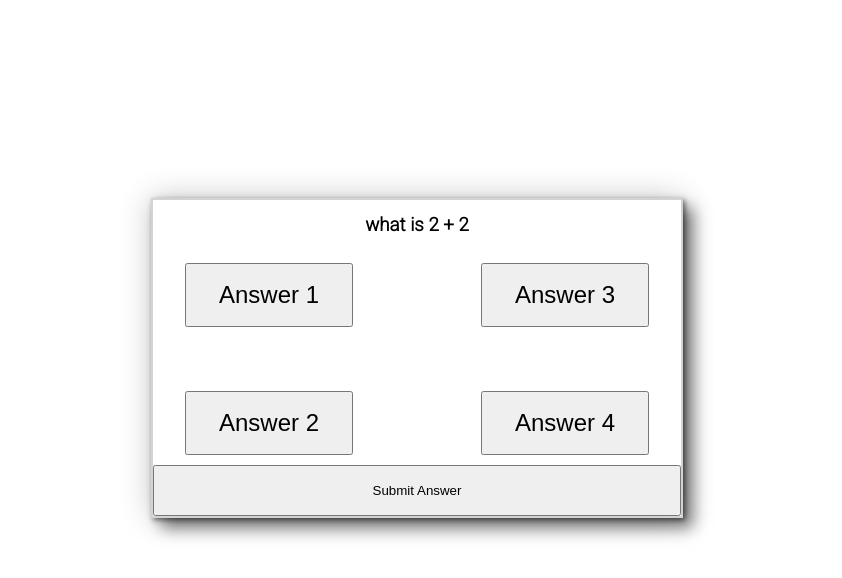
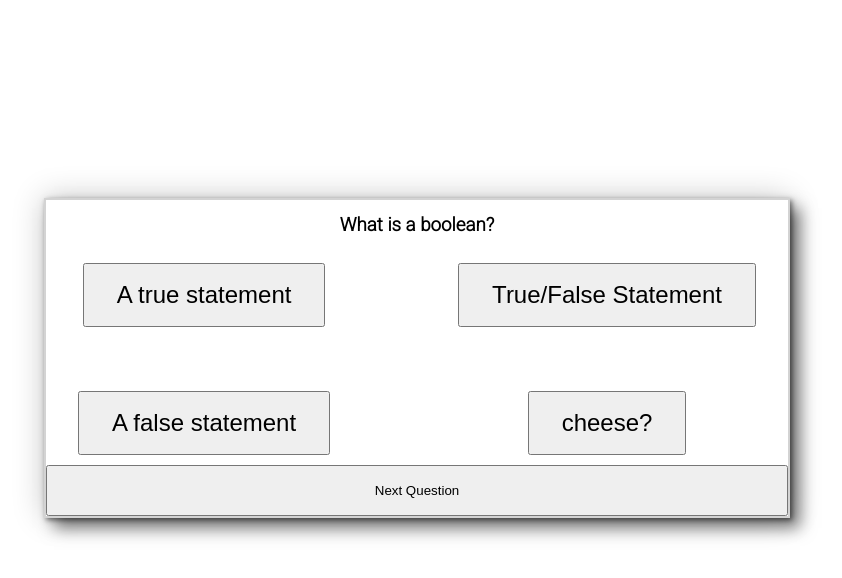
Before and after one commit to jamieTardi/my-quiz-app, a plain HTML site: page index.html in a window 1280 px wide. Both pictures are taken after a click on the button "Start!". Shown: the part 92-670 px from the top of the page, without its empty margins (223-1065 px from the left). Drawn offline with nearby package versions, Linux system fonts and the light colour scheme; files that its build step writes are made by us from their sources.

Commit message:
Fixed but with correct boolean values

```diff
--- a/index.html
+++ b/index.html
@@ -25,7 +25,7 @@
         <button class="answer4 answer-buttons">Answer 4</button>
     </div>
     </div>
-    <button class="submit-answer hide">Submit Answer</button>
+    <button class="submit-answer hide">Next Question</button>
     </div>
 </div>
 
--- a/scripts/app.js
+++ b/scripts/app.js
@@ -7,39 +7,126 @@ const answerBtn2 = document.querySelector('.answer2');
 const answerBtn3 = document.querySelector('.answer3');
 const answerBtn4 = document.querySelector('.answer4');
 const submitBtn = document.querySelector('.submit-answer');
+
 //start function
 
 startQuiz = () => {
-    questionText.innerText = questions[0].question
     startBtn.classList.add('hide-startBtn')
     answerBtns.classList.remove('hide')
     submitBtn.classList.remove('hide')
+    nextQuestion()
 }
 
+
+
+
+correctAnswer = () => {
+    if(randomQuestion.answers[0].correctAnswer === false){
+        console.log('answer 1 wrong')
+    }
+    else if(randomQuestion.answers[0].correctAnswer === true){
+        console.log('answer 1 works')
+    }
+    nextQuestion()
+
+}
+correctAnswer2 = () => {
+    if(randomQuestion.answers[1].correctAnswer === false){
+        console.log('answer 2 wrong')
+    }
+    else if(randomQuestion.answers[1].correctAnswer === true){
+        console.log('answer 2 works')
+    }
+    nextQuestion()
+}
+
+correctAnswer3 = () => {
+    if(randomQuestion.answers[2].correctAnswer === false){
+        console.log('answer 3 wrong')
+    }
+    else if(randomQuestion.answers[2].correctAnswer === true){
+        console.log('answer 3 works')
+    }
+    nextQuestion()
+}
+
+correctAnswer4 = () => {
+    if(randomQuestion.answers[3].correctAnswer === false){
+        console.log('wrong')
+    }
+    else if(randomQuestion.answers[3].correctAnswer === true){
+        alert('answer 4 works')
+    }
+    nextQuestion()
+}
 nextQuestion = () => {
-    const randomElement = questions[Math.floor(Math.random() * questions.length)];
-    questionText.innerText = randomElement.question
+    randomQuestion = questions[Math.floor(Math.random() * questions.length)]
+    questionText.innerText = randomQuestion.question
+    answerBtn1.innerText = randomQuestion.answers[0].answer1
+    answerBtn2.innerText = randomQuestion.answers[1].answer2
+    answerBtn3.innerText = randomQuestion.answers[2].answer3
+    answerBtn4.innerText = randomQuestion.answers[3].answer4
 
 }
 
+
+
+
+
+
+
+
+
+
+
+
 //questions
 let questions = [{
-        question: 'what is 2 + 2',
-        answer1: '4',
-        answer2: '5',
-        answer3: '6',
-        answer4: '7'
+        question: 'What is 2 + 2',
+        answers: [
+        {answer1: '4', correctAnswer: true},
+        {answer2: '5', correctAnswer: false},
+        {answer3: '6', correctAnswer: false},
+        {answer4: '7', correctAnswer: false}
+        ]
     },
     {
         question: 'What is 3 + 3',
-        answer1: '4',
-        answer2: '5',
-        answer3: '6',
-        answer4: '7'
+        answers: [
+            {answer1: '9', correctAnswer: false},
+            {answer2: '8', correctAnswer: false},
+            {answer3: '6', correctAnswer: true},
+            {answer4: '100', correctAnswer: false}
+            ]
+    },
+    {
+        question: 'Is this awesome?',
+        answers: [
+            {answer1: 'yes', correctAnswer: true},
+            {answer2: 'no', correctAnswer: false},
+            {answer3: 'maybe', correctAnswer: false},
+            {answer4: 'cheese?', correctAnswer: false}
+            ]
+    },
+    {
+        question: 'What is a boolean?',
+        answers: [
+            {answer1: 'A true statement', correctAnswer: false},
+            {answer2: 'A false statement', correctAnswer: false},
+            {answer3: 'True/False Statement', correctAnswer: true},
+            {answer4: 'cheese?', correctAnswer: false}
+            ]
     }
+
 ]
 
 
 //event listners
 startBtn.addEventListener('click', startQuiz)
 submitBtn.addEventListener('click', nextQuestion)
+
+answerBtn1.addEventListener('click', correctAnswer)
+    answerBtn2.addEventListener('click', correctAnswer2)
+    answerBtn3.addEventListener('click', correctAnswer3)
+    answerBtn4.addEventListener('click', correctAnswer4)
+let randomQuestion;
```
Also changed, not shown: styles/style.scss (+24 -18 lines).
